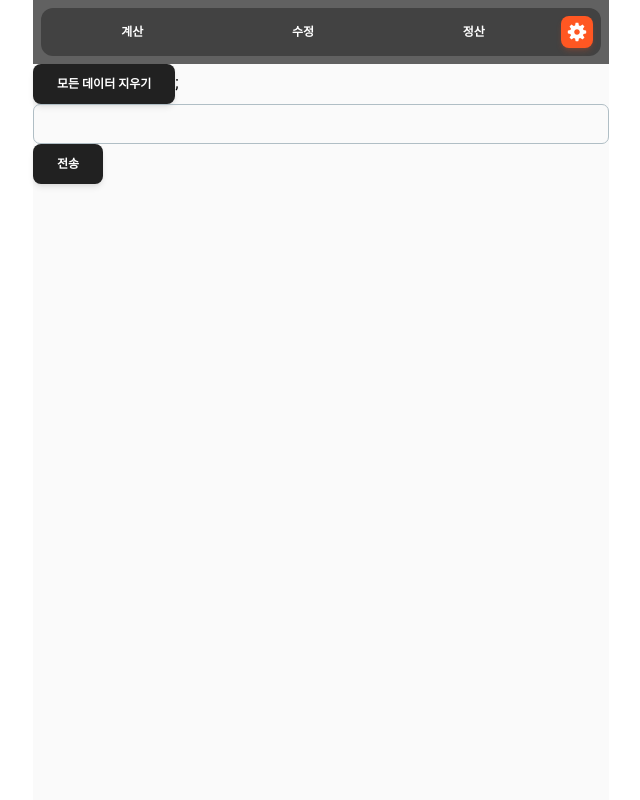
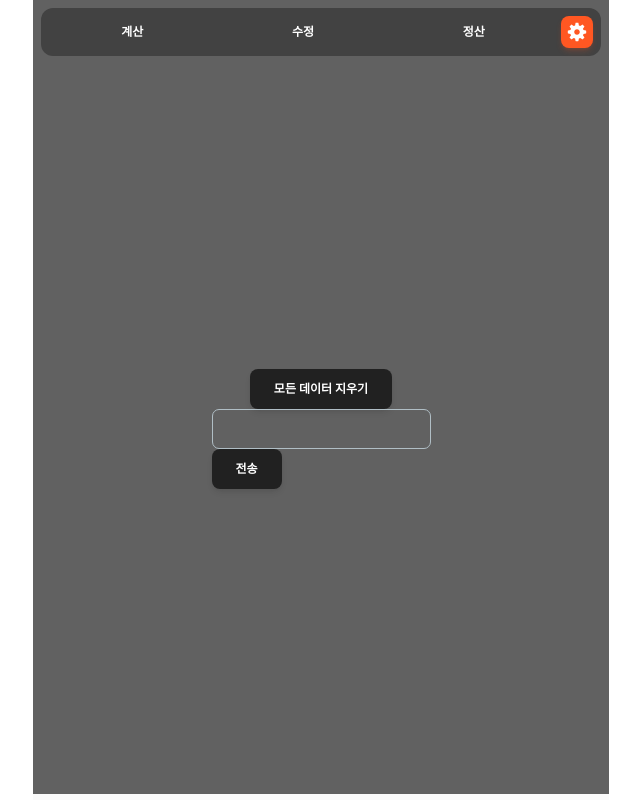
Before and after one commit to 938938/goods-calculator, a Next.js app: page /setting in a window 1280 px wide. Shown: the whole page, without its empty margins (319-959 px from the left). Built offline with nearby package versions, Linux system fonts and the light colour scheme.

Commit message:
[DESIGN] 스타일 변경

```diff
--- a/src/app/setting/page.tsx
+++ b/src/app/setting/page.tsx
@@ -3,7 +3,7 @@ import EmailForm from '@/components/setting/EmailForm';
 
 const SettingPage = () => {
   return (
-    <div>
+    <div className='bg-gray-700 flex flex-col items-center justify-center h-[calc(100svh-70px)]'>
       <DelBtn />
       <EmailForm />
     </div>
--- a/src/components/setting/DelBtn.tsx
+++ b/src/components/setting/DelBtn.tsx
@@ -11,7 +11,7 @@ const DelBtn = () => {
   };
   return (
     <>
-      <Button onClick={() => setModalOpen(true)}>모든 데이터 지우기</Button>;
+      <Button onClick={() => setModalOpen(true)}>모든 데이터 지우기</Button>
       <DelModal
         open={modalOpen}
         setOpen={setModalOpen}
--- a/src/components/setting/EmailForm.tsx
+++ b/src/components/setting/EmailForm.tsx
@@ -11,7 +11,7 @@ const EmailForm = () => {
   useInitReceiptState();
   const [email, setEmail] = useState<string>('');
   const receiptList = useRecoilValue(receiptState);
-  console.log(receiptList);
+
   return (
     <div>
       <Input
```
